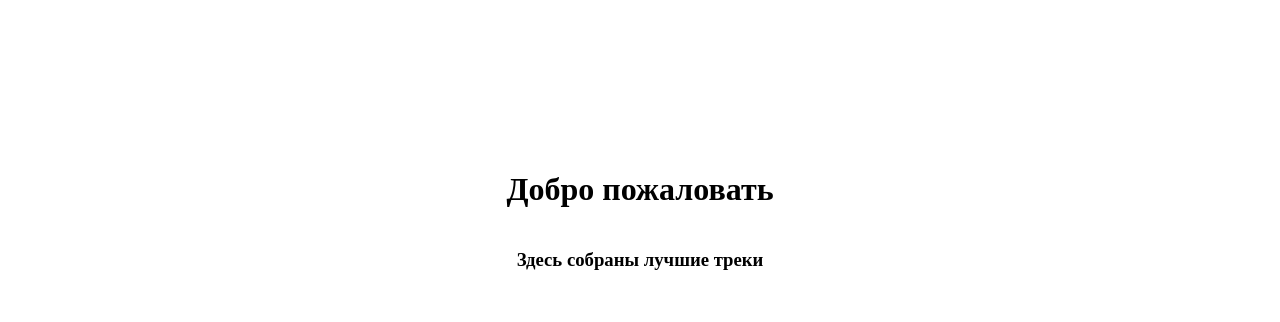
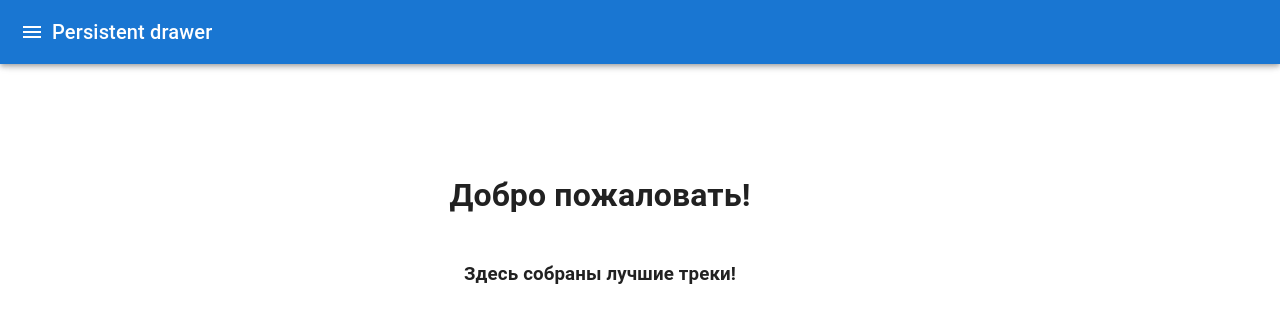
Before and after one commit to polinaZubareva/music-platform, a Next.js app in the folder client/: page / in a window 1280 px wide. Shown: the top 322 px of the page. Built offline with nearby package versions, Linux system fonts and the light colour scheme.

Commit message:
added main layout and navbar

```diff
--- /dev/null
+++ b/client/components/navbar.tsx
@@ -0,0 +1,76 @@
+import {
+  AppBar,
+  CssBaseline,
+  Drawer,
+  IconButton,
+  List,
+  ListItem,
+  ListItemIcon,
+  ListItemText,
+  Toolbar,
+  Typography,
+} from '@mui/material';
+
+import { useRouter } from 'next/router';
+import MenuIcon from '@mui/icons-material/Menu';
+import ChevronLeftIcon from '@mui/icons-material/ChevronLeft';
+import InboxIcon from '@mui/icons-material/MoveToInbox';
+import MailIcon from '@mui/icons-material/Mail';
+import { useState } from 'react';
+
+const menuItems = [
+  { text: 'Главная', href: '/' },
+  { text: 'Список треков', href: '/tracks' },
+  { text: 'Список альбомов', href: '/albums' },
+];
+
+export default function Navbar() {
+  const [open, setOpen] = useState(false);
+  const router = useRouter();
+
+  const handleDrawerOpen = () => {
+    setOpen(true);
+  };
+
+  const handleDrawerClose = () => {
+    setOpen(false);
+  };
+
+  return (
+    <div>
+      <CssBaseline />
+      <AppBar position='fixed'>
+        <Toolbar>
+          <IconButton
+            color='inherit'
+            aria-label='open drawer'
+            onClick={handleDrawerOpen}
+            edge='start'
+          >
+            <MenuIcon />
+          </IconButton>
+          <Typography variant='h6' noWrap component='div'>
+            Persistent drawer
+          </Typography>
+        </Toolbar>
+      </AppBar>
+      <Drawer variant='persistent' anchor='left' open={open}>
+        <div>
+          <IconButton onClick={handleDrawerClose}>
+            <ChevronLeftIcon />
+          </IconButton>
+        </div>
+        <List>
+          {menuItems.map(({ text, href }, index) => (
+            <ListItem button key={href} onClick={() => router.push(href)}>
+              <ListItemIcon>
+                {index % 2 === 0 ? <InboxIcon /> : <MailIcon />}
+              </ListItemIcon>
+              <ListItemText primary={text} />
+            </ListItem>
+          ))}
+        </List>
+      </Drawer>
+    </div>
+  );
+}
--- /dev/null
+++ b/client/layouts/main-layout.tsx
@@ -0,0 +1,39 @@
+import { Container } from '@mui/material';
+import Head from 'next/head';
+import Navbar from '../components/navbar';
+
+interface MainLayoutProps {
+  children: any;
+  title?: string;
+  description?: string;
+  keywords?: string;
+}
+
+const MainLayout: React.FC<MainLayoutProps> = ({
+  children,
+  title,
+  description,
+  keywords,
+}) => {
+  return (
+    <>
+      <Head>
+        <title>{title || 'Музыкальная площадка'}</title>
+        <meta
+          name='description'
+          content={
+            `Музыкальная площадка. Здесь каждый может оставить свой трек и стать знаменитым.` +
+            description
+          }
+        />
+        <meta name='robots' content='index, follow' />
+        <meta name='keywords' content={keywords || 'Музыка, треки, артисты'} />
+        <meta name='viewport' content='width=device-width, initial-scale=1' />
+      </Head>
+      <Navbar />
+      <Container style={{ margin: '90px 0' }}>{children}</Container>
+    </>
+  );
+};
+
+export default MainLayout;
--- a/client/package.json
+++ b/client/package.json
@@ -13,9 +13,11 @@
     "@emotion/styled": "^11.9.3",
     "@mui/icons-material": "^5.8.4",
     "@mui/material": "^5.8.5",
+    "@mui/styled-engine-sc": "^5.8.0",
     "next": "12.1.6",
     "react": "18.2.0",
-    "react-dom": "18.2.0"
+    "react-dom": "18.2.0",
+    "styled-components": "^5.3.5"
   },
   "devDependencies": {
     "@types/node": "^18.0.0",
--- a/client/pages/index.tsx
+++ b/client/pages/index.tsx
@@ -1,10 +1,14 @@
-function Index() {
+import MainLayout from '../layouts/main-layout';
+
+const Index = () => {
   return (
     <>
-      <div className="center">
-        <h1>Добро пожаловать</h1>
-        <h3>Здесь собраны лучшие треки</h3>
+      <MainLayout>
+        <div className='center'>
+          <h1>Добро пожаловать!</h1>
+          <h3>Здесь собраны лучшие треки!</h3>
         </div>
+      </MainLayout>
 
       <style jsx>
         {`
@@ -14,11 +18,10 @@ function Index() {
                       flex-direction: column;
                       align-items: center;
                       justify-content: center;
-          }
               `}
       </style>
     </>
   );
-}
+};
 
 export default Index;
```
Also changed, not shown: 1 other file (tests, documents, lock files or other folders). Lines whose indentation alone changed are shown as unchanged.
